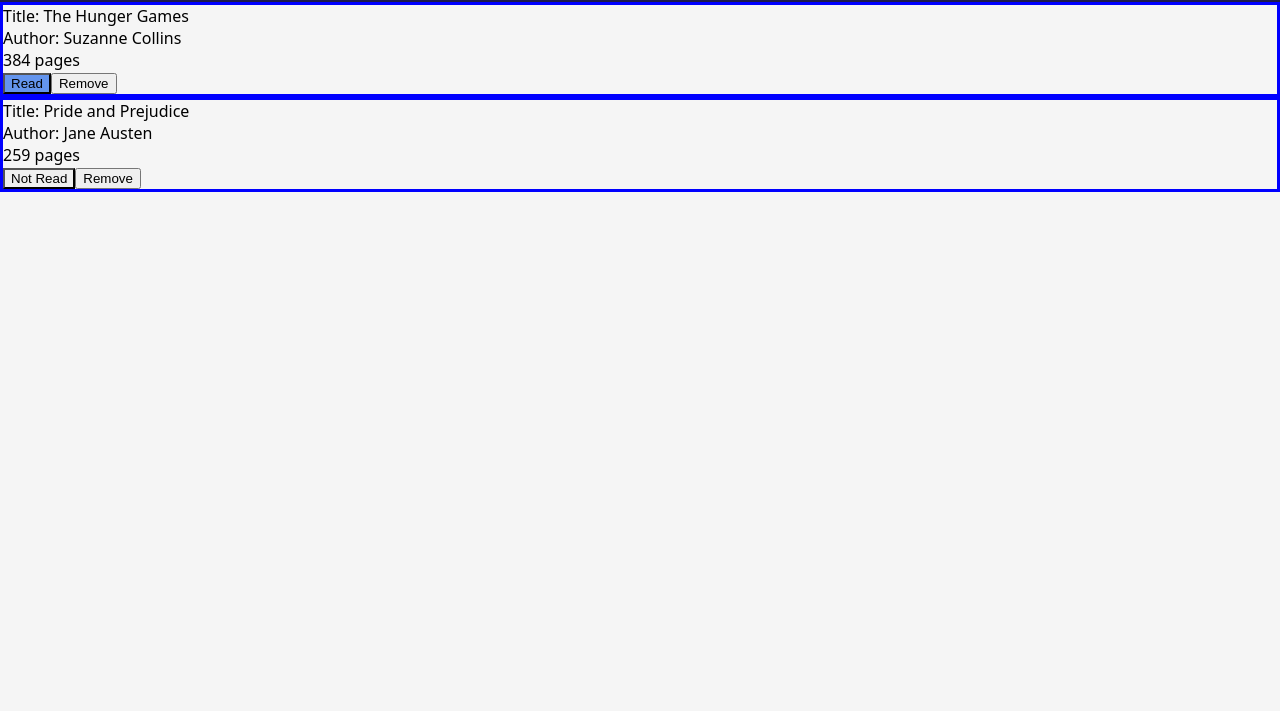
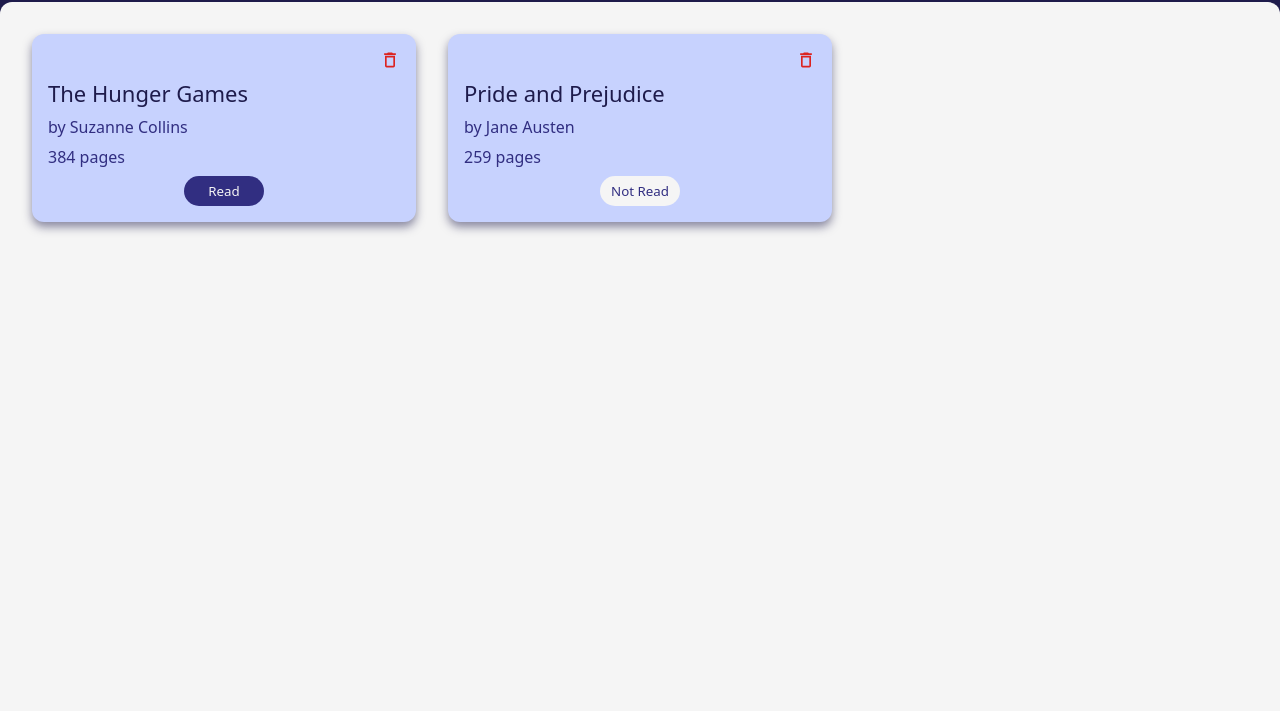
Before and after one commit to hnnhcmmngs/library, a plain HTML site: page index.html in a window 1280 px wide. Shown: the part 89-800 px from the top of the page. Drawn offline with Linux system fonts and the light colour scheme.

Commit message:
Add styling to library cards section
The library cards were unstyled before but have now been given
styling to make them more visually appealing. This includes giving
each book an actual card appearance with background colors, increased
font sizes, improved spacing, icons and box shadows. The cards have
also been placed into a grid display that changes columns based on
the sizing of the window. Certain elements, such as the individual
buttons and the card itself, have been given animations to emphazie
what the cursor is currently pointing at. The Read button changes to
a darker color when the user indicated that the book is read.

```diff
--- a/css/styles.css
+++ b/css/styles.css
@@ -3,10 +3,14 @@
     margin: 0;
     padding: 0;
     height: 100%;
+    --main-color: #1e1b4b;
+    --background-color: whitesmoke;
+    --accent-color: #c7d2fe;
+    --sub-color: #312e81;
 }
 
 body {
-    background-color: #1e1b4b;
+    background-color: var(--main-color);
     display: grid;
     grid-template-rows: min-content 1fr;
     margin: 0;
@@ -16,11 +20,12 @@
 
 #nav {
     display: flex;
-    color: whitesmoke;
+    color: var(--background-color);
     align-items: center;
     font-size: 50px;
     padding: 8px 16px;
     gap: 16px;
+    justify-content: start;
 }
 
 #nav>img {
@@ -41,18 +46,92 @@
 }
 
 #library {
-    background-color: whitesmoke;
+    background-color: var(--background-color);
+    border-radius: 12px 12px 0 0;
+    padding: 32px;
+    display: grid;
+    grid-template-columns: repeat(auto-fill, minmax(300px, 1fr));
+    grid-template-rows: min-content;
+    gap: 32px;
+}
+
+.card {
+    background-color: var(--accent-color);
+    border-radius: 12px;
+    padding: 16px;
+    height: min-content;
+    display: flex;
+    flex-direction: column;
+    align-items: start;
+    gap: 8px;
+    box-shadow: 0px 5px 10px 0px rgba(30, 27, 75, 0.5);
+    transition: transform ease .5s, box-shadow ease .5s;
+}
+
+.card:hover {
+    transform: translateY(-5px);
+    box-shadow: 0px 10px 20px 2px rgba(30, 27, 75, 0.25);
+}
+
+.card>*:nth-child(2) {
+    color: var(--main-color);
+    font-size: 22px;
+}
+
+.card>*:nth-child(3), .card>*:nth-child(4) {
+    color: var(--sub-color);
+}
+
+.remove {
+    filter: brightness(0) saturate(100%) invert(19%) sepia(94%) saturate(4351%) hue-rotate(352deg) brightness(90%) contrast(91%);
+    align-self: end;
+}
+
+.remove:hover {
+    cursor: pointer;
+}
+
+button {
+    font-family: system-ui, -apple-system, BlinkMacSystemFont, 'Segoe UI', Roboto, Oxygen, Ubuntu, Cantarell, 'Open Sans', 'Helvetica Neue', sans-serif;
+}
+
+button:hover {
+    cursor: pointer;
+}
+
+.read, .notread {
+    align-self: center;
 }
 
 .read {
-    background-color: cornflowerblue;
+    appearance: none;
+    border: none;
+    border-radius: 15px;
+    background-color: var(--sub-color);
+    color: var(--background-color);
 }
 
 .notread {
     appearance: none;
+    border: none;
+    border-radius: 15px;
+    background-color: var(--background-color);
+    color: var(--sub-color);
 }
 
 form {
     display: flex;
     flex-direction: column;
 }
+
+.grow {
+    transition: all .2s ease-in-out;
+}
+
+.grow:hover {
+    transform: scale(1.1);
+}
+
+.grow:active{
+    transform: scale(0.99);
+}
--- a/index.html
+++ b/index.html
@@ -11,7 +11,7 @@
     <div id="nav">
         <img src="./img/bookshelf.svg" alt="Bookshelf Logo" id="logo">
         <div>My Library</div>
-        <img src="./img/plus.svg" alt="Add Book" id="newbook">
+        <img src="./img/plus.svg" alt="Add Book" id="newbook" class="grow">
     </div>
     <div id="library"></div>
     <dialog id="bookinput">
--- a/js/script.js
+++ b/js/script.js
@@ -23,35 +23,37 @@
 
 function displayBook(book) {
     let b = document.createElement("div");
+    b.classList = "card";
     let title = document.createElement("div");
-    title.textContent = `Title: ${book.title}`;
+    title.textContent = `${book.title}`;
     let author = document.createElement("div");
-    author.textContent = `Author: ${book.author}`;
+    author.textContent = `by ${book.author}`;
     let pages = document.createElement("div");
     pages.textContent = `${book.pages} ${book.pages == 1 ? "page" : "pages"}`;
     let read = document.createElement("button");
     read.textContent = `${book.read ? "Read" : "Not Read"}`;
-    read.classList = `${book.read ? "read" : "notread"}`;
+    read.classList = `${book.read ? "read" : "notread"} grow`;
+    read.style.width = "80px";
+    read.style.height = "30px";
     read.addEventListener("click", () => {
         book.toggleStatus();
         read.textContent = `${book.read ? "Read" : "Not Read"}`;
-        read.classList = `${book.read ? "read" : "notread"}`;
-        console.log(myLibrary);
+        read.classList = `${book.read ? "read" : "notread"} grow`;
     });
-    let deleteButton = document.createElement("button");
-    deleteButton.textContent = "Remove";
+    let deleteButton = document.createElement("img");
+    deleteButton.src = "img/remove.svg";
+    deleteButton.style.height = "20px";
+    deleteButton.classList = "remove grow";
     deleteButton.addEventListener("click", () => {
         let deleteIndex = myLibrary.indexOf(book);
         myLibrary.splice(deleteIndex, 1);
         library.removeChild(library.children[deleteIndex]);
-        console.log(myLibrary);
     });
-    b.style.border = "3px solid blue";
+    b.appendChild(deleteButton);
     b.appendChild(title);
     b.appendChild(author);
     b.appendChild(pages);
     b.appendChild(read);
-    b.appendChild(deleteButton);
     library.appendChild(b);
 }
 
```
Also changed, not shown: img/remove.svg (added).
